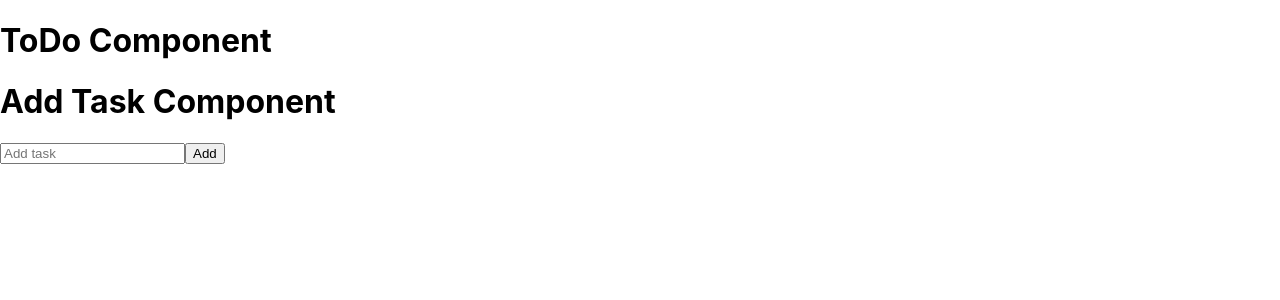
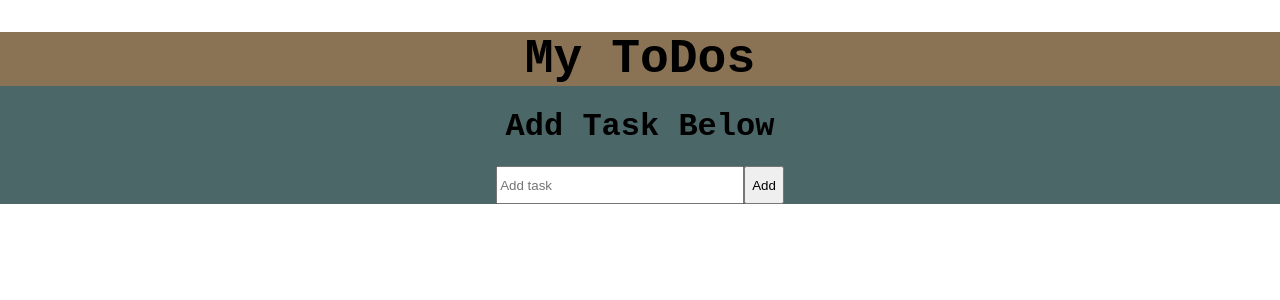
Before and after one commit to Art66066/react-bitschool, a React (Create React App) app: page / in a window 1280 px wide. Shown: the top 300 px of the page. Built offline with nearby package versions, Linux system fonts and the light colour scheme.

Commit message:
css-modules-simple

```diff
--- a/src/App.js
+++ b/src/App.js
@@ -1,4 +1,4 @@
-import ToDo from "./components/ToDo"
+import ToDo from "./components/ToDo/ToDo"
 function App() {
   return (
     <div>
--- a/src/components/AddTask.js
+++ b/src/components/AddTask/AddTask.js
@@ -1,4 +1,5 @@
 import React, { Component } from 'react'
+import styles from './addtask.module.css'
 
 export default class AddTask extends Component {
     state = {
@@ -22,10 +23,10 @@ export default class AddTask extends Component {
     }
     render() {
         return (
-            <div>
-               <h1>Add Task Component</h1>
-               <div>
-                    <input type="text"
+            <div className={styles.div}>
+               <h1 className={styles.heading1}>Add Task Below</h1>
+               <div className={styles.div2}>
+                    <input className={styles.input} type="text"
                     placeholder="Add task"
                     onChange={this.handleChange}
                     value={this.state.inputValue}
--- /dev/null
+++ b/src/components/AddTask/addtask.module.css
@@ -0,0 +1,20 @@
+.div {
+    display: flex;
+    flex-direction: column;
+    background-color: rgb(76, 103, 104);
+}
+
+.heading1 {
+    display: flex;
+    justify-content: center;
+    font-family: 'Courier New', Courier, monospace;
+
+}
+.input {
+    width: 15rem;
+    height: 2rem;
+}
+.div2 {
+    display: flex;
+    justify-content: center;
+}
--- a/src/components/Task.js
+++ /dev/null
@@ -1,11 +0,0 @@
-
-
-const Task = function (props) {
-    return (
-        <div>
-            <p>{props.task}</p>
-        </div>
-    )
-}
-
-export default Task
--- /dev/null
+++ b/src/components/Task/Task.js
@@ -0,0 +1,11 @@
+import styles from './task.module.css'
+
+const Task = function (props) {
+    return (
+        <div className={styles.tasks}>
+            <p>{props.key1+1 + ".    " + props.task}</p>
+        </div>
+    )
+}
+
+export default Task
--- /dev/null
+++ b/src/components/Task/task.module.css
@@ -0,0 +1,4 @@
+.tasks {
+    border: black solid 1px;
+    background-color: darkcyan;
+}
--- a/src/components/ToDo.js
+++ b/src/components/ToDo/ToDo.js
@@ -1,6 +1,7 @@
 import React, { Component } from 'react'
-import AddTask from './AddTask';
-import Task from "./Task"
+import AddTask from '../AddTask/AddTask';
+import Task from "../Task/Task"
+import styles from './todo.module.css'
 
 
 export default class ToDo extends Component {
@@ -17,11 +18,11 @@ export default class ToDo extends Component {
 
     render() {
         const tasksJSX = this.state.tasks.map(function (task, index) {
-            return <Task task={task} key={index}/>
+            return <Task task={task} key1={index} key={index}/>
         });
         return (
             <div>
-                <h1>ToDo Component</h1>
+                <h1 className={styles.h1}>My ToDos</h1>
                 <AddTask handleSubmit={this.handleSubmit} />
                 <div>{tasksJSX}</div>
             </div>
--- /dev/null
+++ b/src/components/ToDo/todo.module.css
@@ -0,0 +1,8 @@
+.h1 {
+    display: flex;
+    justify-content: center;
+    font-family: 'Courier New', Courier, monospace;
+    font-size: 3rem;
+    background-color: rgb(138, 115, 85);
+    margin-bottom: 0%;
+}
```
